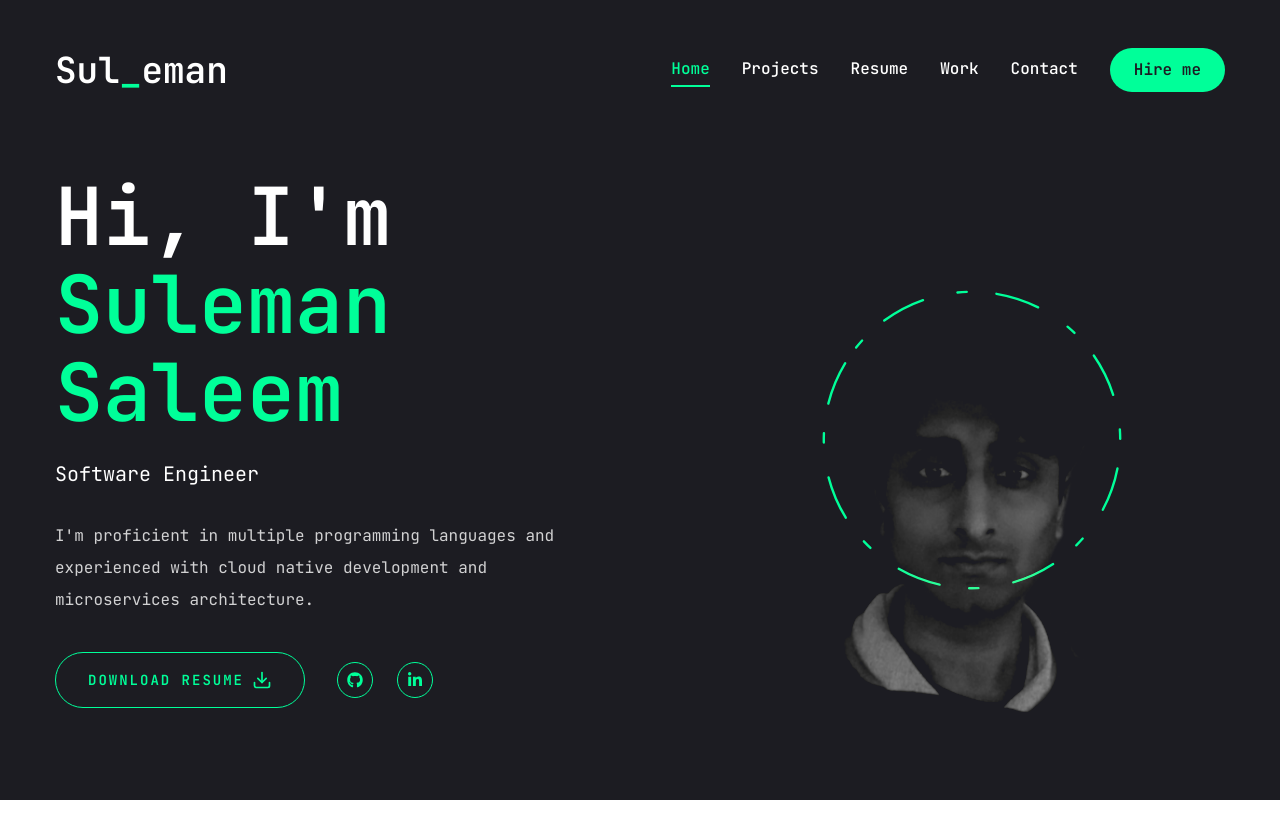
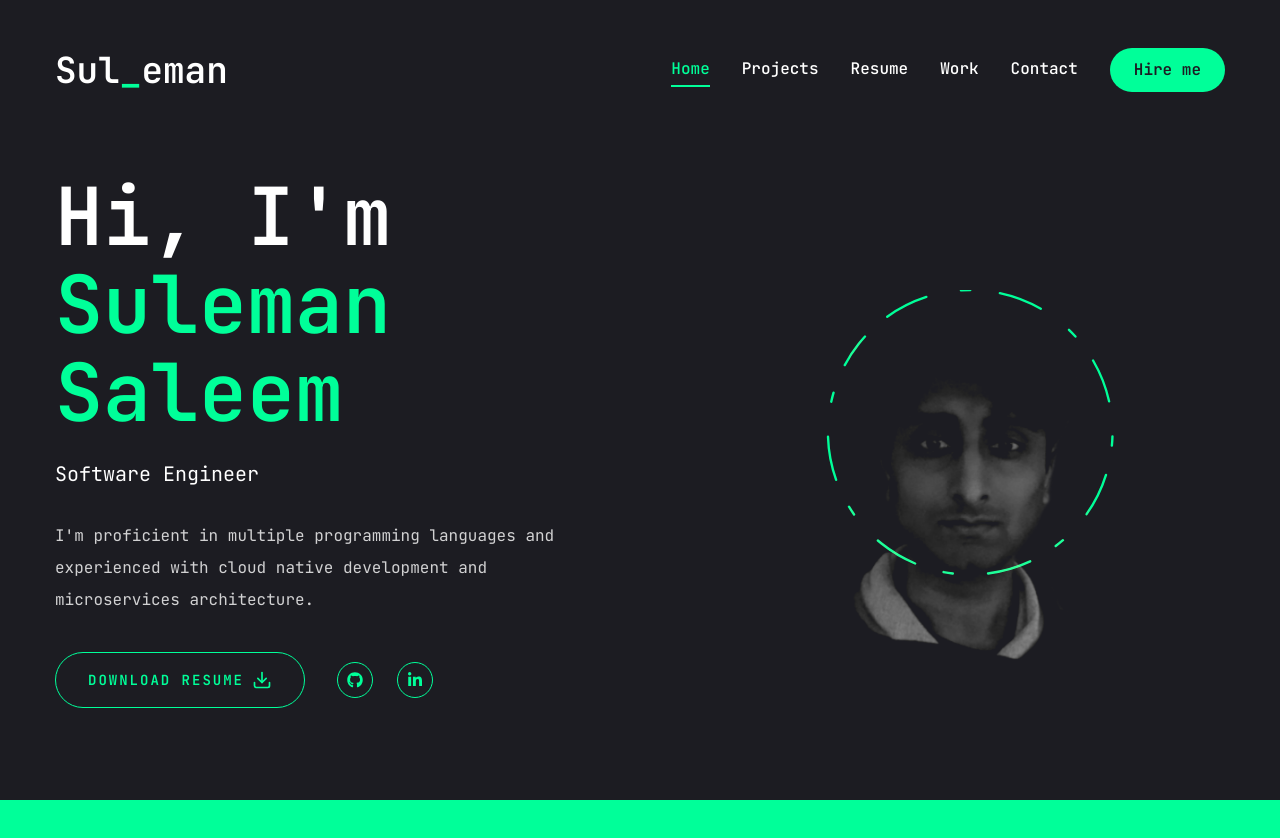
Before and after one commit to MSulSal/portfolio, a Next.js app: page / in a window 1280 px wide. Shown: the top 838 px of the page. Built offline with nearby package versions, Linux system fonts and the light colour scheme.

Commit message:
try adjusting image

```diff
--- a/src/components/Photo.tsx
+++ b/src/components/Photo.tsx
@@ -14,9 +14,12 @@ const Photo = () => {
         }}
       >
         {/* image */}
-        <motion.div className="w-[290px] h-[300px] xl:w-[500px] xl:h-[500px] mix-blend-lighten absolute">
+        <motion.div
+          id="img"
+          className="mix-blend-lighten w-[290px] h-[250px] xl:w-[500px] xl:h-[420px] absolute"
+        >
           <Image
-            src="/profile_img.png"
+            src="/profile_img_2.png"
             priority
             quality={100}
             fill
@@ -33,9 +36,9 @@ const Photo = () => {
           xmlns="http://www.w3.org/2000/svg"
         >
           <motion.circle
-            cx="253"
-            cy="253"
-            r="250"
+            cx="250"
+            cy="240"
+            r="240"
             stroke="#00ff99"
             strokeWidth="4"
             strokeLinecap="round"
--- a/src/components/Stairs.tsx
+++ b/src/components/Stairs.tsx
@@ -42,7 +42,7 @@ const Stairs = () => {
               ease: "easeInOut",
               delay: reverseIndex(index) * 0.1,
             }}
-            className="h-full w-full bg-white relative"
+            className="h-full w-full bg-accent relative"
           />
         );
       })}
```
Also changed, not shown: public/profile_img_2.png (added), 13 other files (tests, documents, lock files or other folders).
